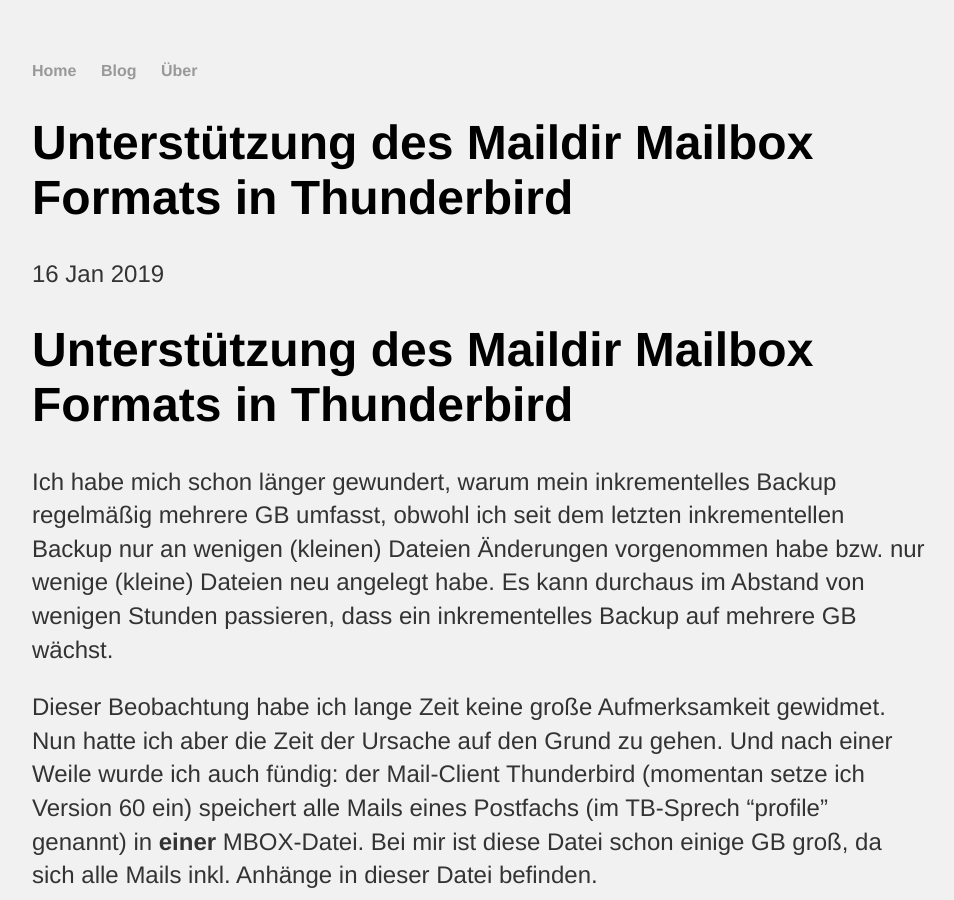
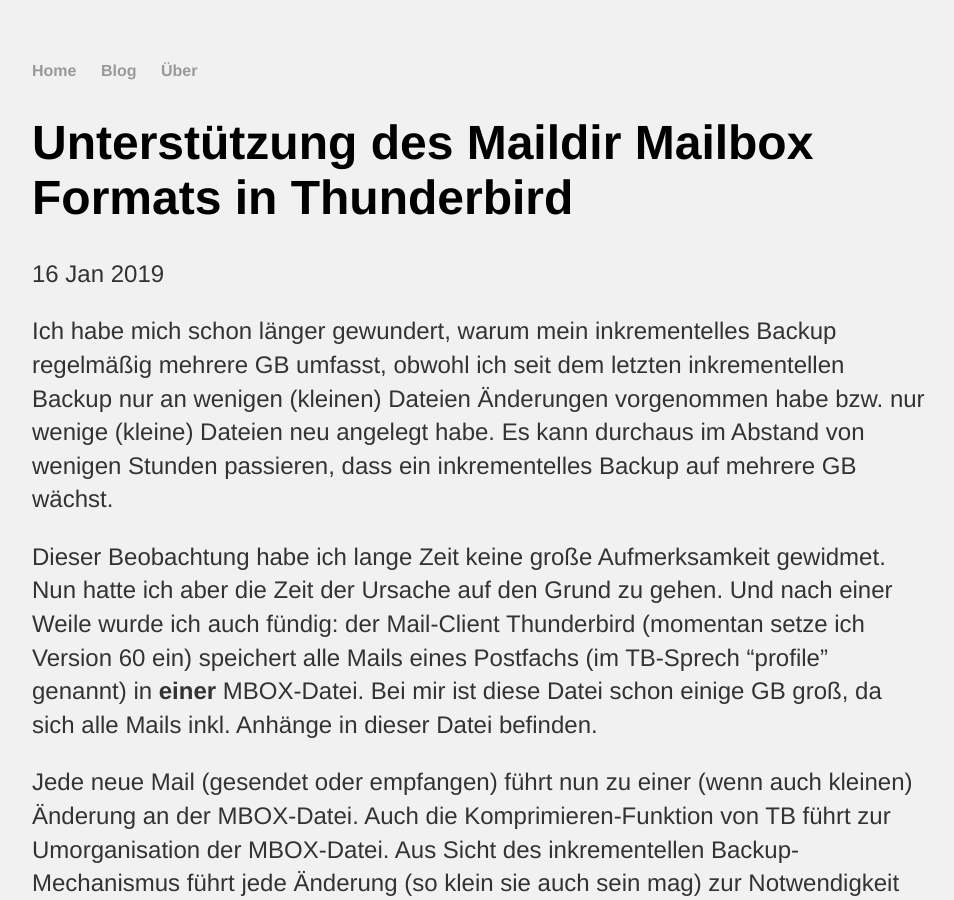
Before and after one commit to saschaszott/saschaszott.github.io, a Jekyll site: the page built from _posts/2019-01-06-thunderbird-maildir-support.md, in a window 1280 px wide and 900 px high. Shown: the whole window, without its empty margins (160-1114 px from the left). Built offline with Jekyll 4.4.1, drawn with Linux system fonts in a browser that asks for light colours.

Commit message:
Update 2019-01-06-thunderbird-maildir-support.md

```diff
--- a/_posts/2019-01-06-thunderbird-maildir-support.md
+++ b/_posts/2019-01-06-thunderbird-maildir-support.md
@@ -3,8 +3,6 @@
 title:  "Unterstützung des Maildir Mailbox Formats in Thunderbird"
 date:   2019-01-16 12:00:00 -0600
 ---
-
-# Unterstützung des Maildir Mailbox Formats in Thunderbird
 
 Ich habe mich schon länger gewundert, warum mein inkrementelles Backup regelmäßig mehrere GB umfasst,
 obwohl ich seit dem letzten inkrementellen Backup nur an wenigen (kleinen) Dateien Änderungen
```
